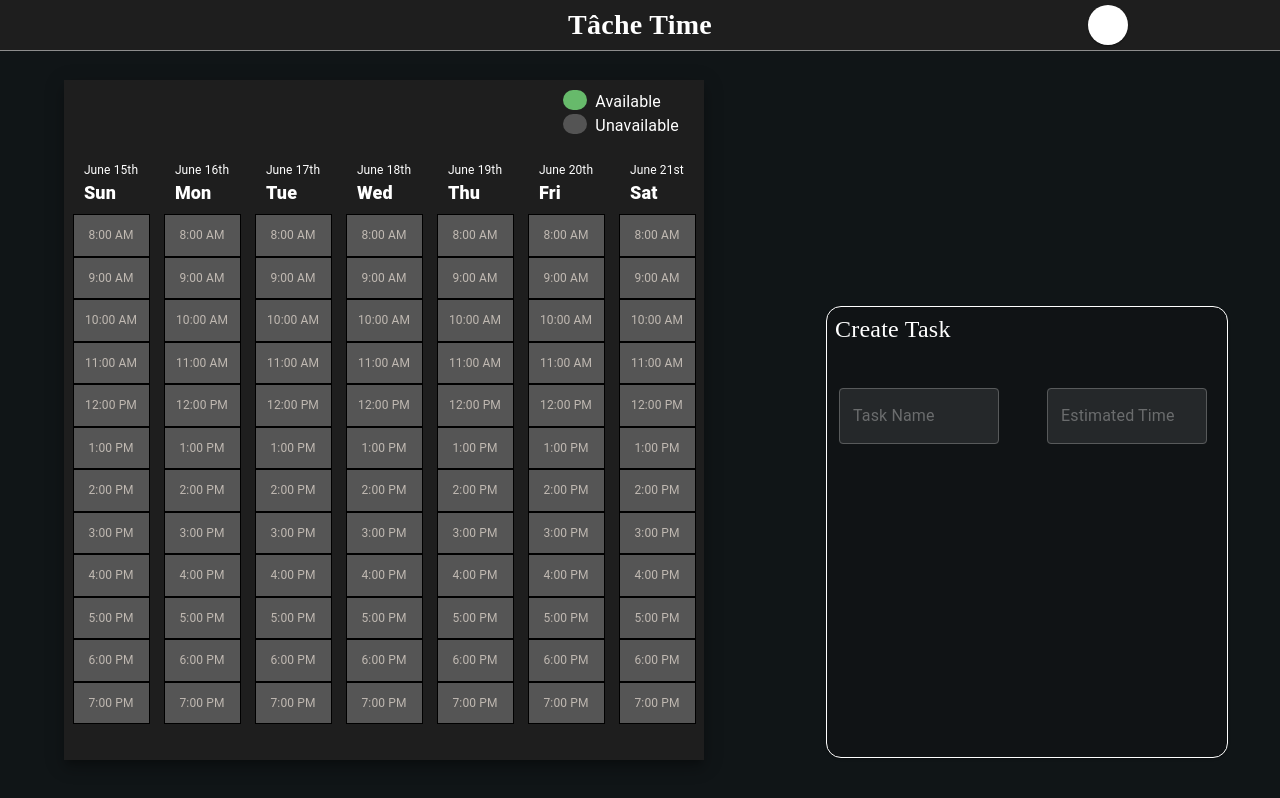
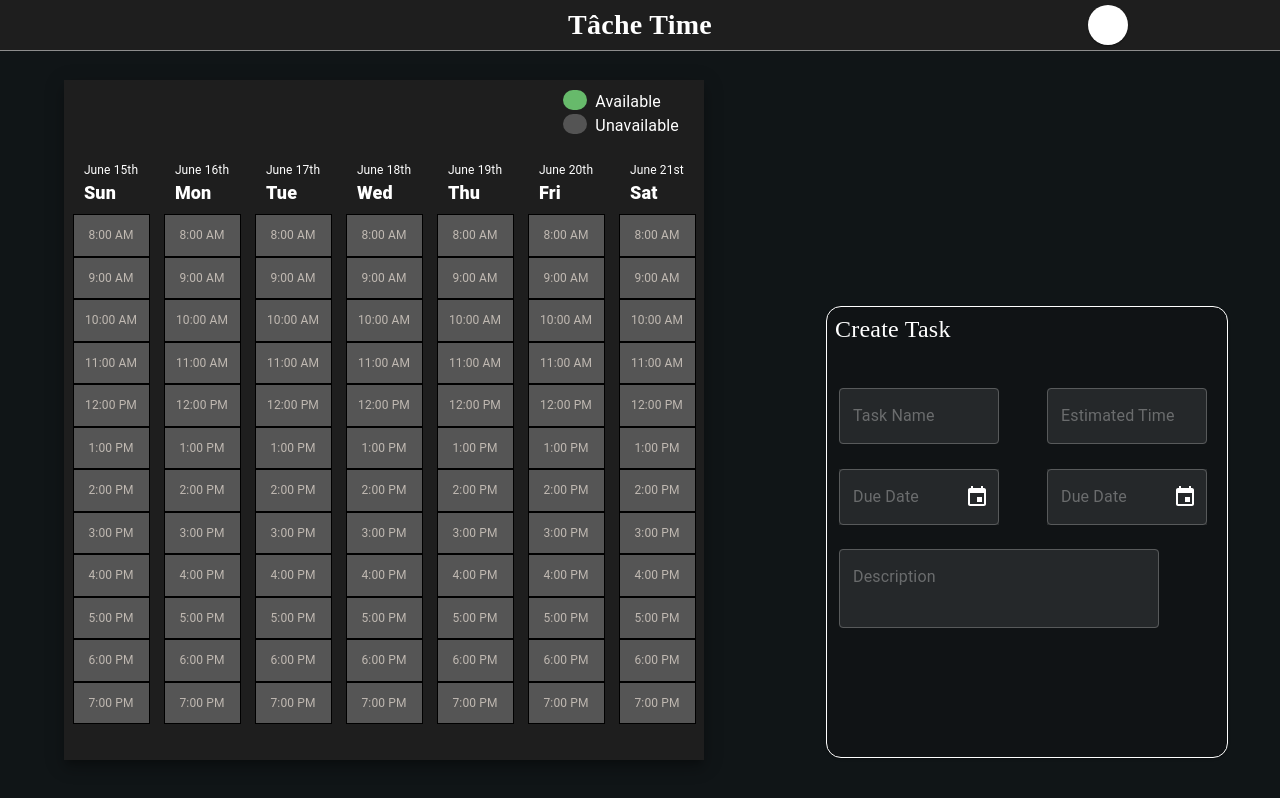
Before and after one commit to dev-pigeon/tache-time, a React (Vite) app in the folder client/: page / in a window 1280 px wide. Built offline with nearby package versions, Linux system fonts and the light colour scheme; some icons are missing.

Commit message:
added date picker and dsescription boxes

```diff
--- /dev/null
+++ b/client/src/components/CustomDatePicker.tsx
@@ -0,0 +1,41 @@
+import { DatePicker, LocalizationProvider } from "@mui/x-date-pickers";
+import { AdapterDayjs } from "@mui/x-date-pickers/AdapterDayjs";
+
+interface CustomDatePickerProps {
+  sxIn?: object;
+}
+
+const CustomDatePicker = ({ sxIn }: CustomDatePickerProps) => {
+  return (
+    <LocalizationProvider dateAdapter={AdapterDayjs}>
+      <DatePicker
+        sx={{
+          ...sxIn,
+          "& label": {
+            color: "#6a6c6d",
+          },
+
+          "& .MuiSvgIcon-root": {
+            fill: "white",
+          },
+          "& fieldset": {
+            borderColor: "#585a5b",
+          },
+
+          "& .MuiInputBase-root": {
+            "&:hover fieldset": {
+              borderColor: "#888888",
+            },
+            "&.Mui-focused fieldset": {
+              borderColor: "#7851A9",
+            },
+          },
+          backgroundColor: "#25282a",
+        }}
+        label="Due Date"
+      />
+    </LocalizationProvider>
+  );
+};
+
+export default CustomDatePicker;
--- a/client/src/components/CustomTextField.tsx
+++ b/client/src/components/CustomTextField.tsx
@@ -33,15 +33,9 @@ const CustomTextField = ({
           color: "#6a6c6d",
         },
 
-        "& label.Mui-focused": {
-          color: "#7851A9",
-          fontSize: 17,
-        },
         "& .MuiOutlinedInput-root": {
           backgroundColor: "#25282a",
-          "&.Mui-focused fieldset": {
-            borderColor: "#7851A9",
-          },
+
           "& fieldset": {
             borderColor: "#585a5b",
           },
--- a/client/src/components/TaskOptions/AddTask.tsx
+++ b/client/src/components/TaskOptions/AddTask.tsx
@@ -1,9 +1,9 @@
-import { IconButton, Paper, Stack, TextField, Typography } from "@mui/material";
+import { IconButton, Paper, Stack, Typography } from "@mui/material";
 import "../../styles/AddTask.css";
 import CloseIcon from "@mui/icons-material/Close";
 import CustomTextField from "../CustomTextField";
-import { DatePicker, LocalizationProvider } from "@mui/x-date-pickers";
-import { AdapterDayjs } from "@mui/x-date-pickers/AdapterDayjs";
+
+import CustomDatePicker from "../CustomDatePicker";
 const AddTask = () => {
   return (
     <Paper id={"add-task-outercontainer"}>
@@ -29,6 +29,22 @@ const AddTask = () => {
             sxIn={{ left: "15%" }}
           />
         </Stack>
+
+        <Stack direction={"row"} id={"duedate-container"}>
+          <CustomDatePicker
+            sxIn={{ position: "relative", width: "40%", left: "3%" }}
+          />
+          <CustomDatePicker
+            sxIn={{ position: "relative", width: "40%", left: "15%" }}
+          />
+        </Stack>
+
+        <CustomTextField
+          widthIn={"80%"}
+          label="Description"
+          rows={2}
+          sxIn={{ top: "44%", right: "7%" }}
+        />
       </Stack>
     </Paper>
   );
--- a/client/src/styles/AddTask.css
+++ b/client/src/styles/AddTask.css
@@ -42,5 +42,14 @@
     width:100%;
     display: flex;
     align-items: center;
-    flex-direction: "column";
+    flex-direction: row;
 }
+
+#duedate-container {
+    width: 100%;
+    position : absolute;
+    top: 36%;
+    display: flex;
+    align-items: center;
+    flex-direction: row;
+}
```
